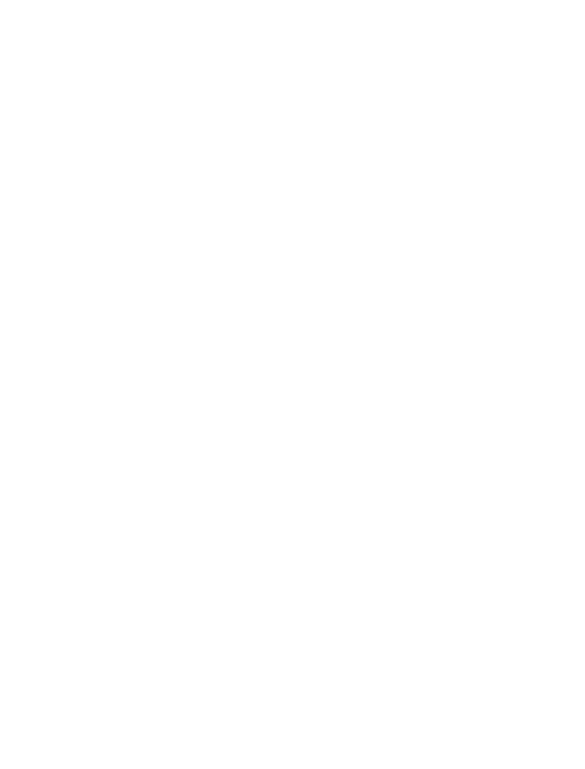
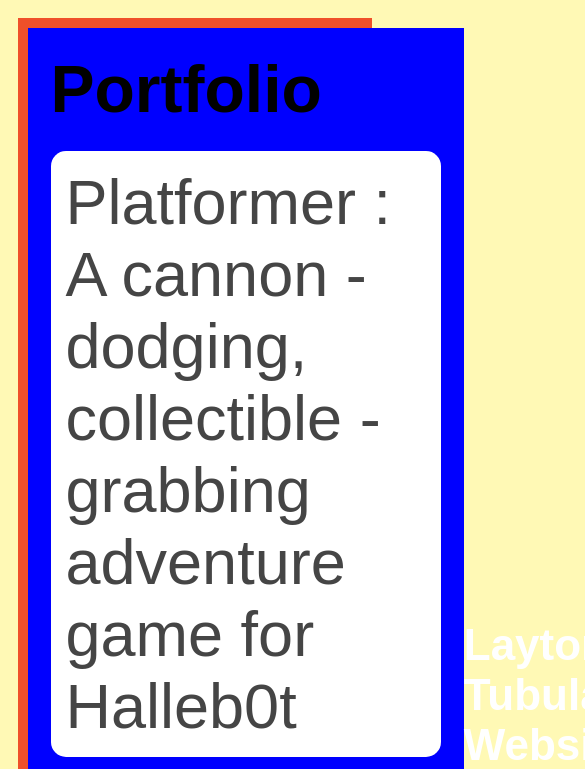
Before and after one commit to laytonsalty/laytonsalty.github.io, a plain HTML site: page portfolio.html in a window 390 px wide. Shown: the top 769 px of the page, 585 px wide, since content can reach past the window. Drawn offline with Linux system fonts and the light colour scheme.

Commit message:
add portfolio.html file

```diff
--- a/portfolio.html
+++ b/portfolio.html
@@ -0,0 +1,33 @@
+<!DOCTYPE HTML>
+<html>
+    <head>
+        <title>Layton's Tubular Website</title>
+        <link rel="stylesheet" href="style.css">
+    </head>
+
+    <body>
+      <div id="all-contents">
+        <nav>
+            <main>
+                <div class="content">
+                    <h1>Portfolio</h1>
+                    <ul id="portfolio">
+                        <li><a href="projects/platformer/">Platformer : A cannon - dodging, collectible - grabbing adventure game for Halleb0t</a></li>
+                        <li><a href="projects/bouncing-box/">Bouncing Box : A project that gives you a taste of game development on the web </a></li>
+                        <li><a href="projects/circularity/">Circularity : A motion poem using random number generation and velocity applied to circle shapes...</a></li>
+                    </ul>
+                    </div>
+            </main>
+            <h1>Layton's Tubular Website</h1>
+            <ul id="nav-ul">
+               <li class="nav-li">
+               <a class="nav-a" href="index.html">Home</a>
+             </li>
+             <li class="nav-li">
+               <a class="nav-a" href="portfolio.html">Portfolio</a>
+             </li>
+         </ul>
+     </nav>
+      </div>
+    </body>
+</html>
--- a/style.css
+++ b/style.css
@@ -60,3 +60,84 @@ main {
 h2, h3 {
     margin: 0px;
 }
+
+
+         /* portfolio styles */
+         .content h1 {
+            color: black;
+        }
+
+        #portfolio {
+            list-style-type: none;
+            padding-left: 0;
+        }
+
+        #portfolio li {
+            background: #fff;
+            padding: 10px;
+            border-radius: 10px;
+            margin-bottom: 10px;
+        }
+
+        #portfolio li:hover {
+            background: #eee;
+        }
+
+        #portfolio a {
+            text-decoration: none;
+            color: #454545;
+        }
+
+
+
+
+
+                    /* responsive web design */
+                    @media screen and (min-width: 120px) and (max-width: 1080px) {
+                        main {
+                          height: 100ch;
+                          zoom: 1.5;
+                          display: grid;
+                        }
+
+                        h1 {
+                          font-size: 44px;
+                        }
+
+                        h2 {
+                          font-size: 42px;
+                        }
+
+                        h3 {
+                          font-size: 36px;
+                        }
+
+                        #all-contents {
+                          height: 100ch;
+                          margin: none;
+                        }
+
+                        a {
+                          font-size: 42px;
+                        }
+
+                        .sidebar {
+                          margin-right: 0px;
+                          justify-content: center;
+                          align-items: center;
+                        }
+
+                        .sidebar-img {
+                          width: 100%;
+                        }
+
+                        p,
+                        li {
+                          font-size: 24px;
+                        }
+
+                        .content {
+                          align-content: center;
+                          justify-content: center;
+                        }
+                    }
```
